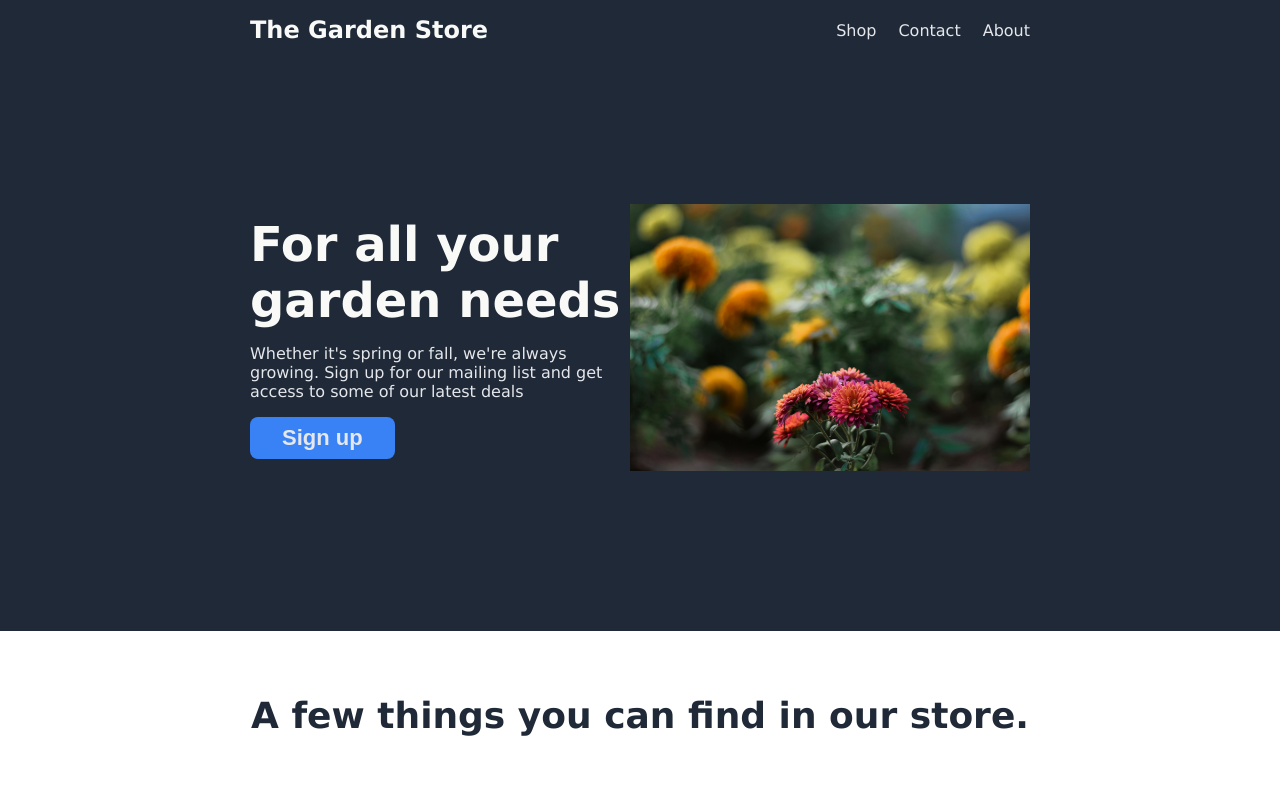
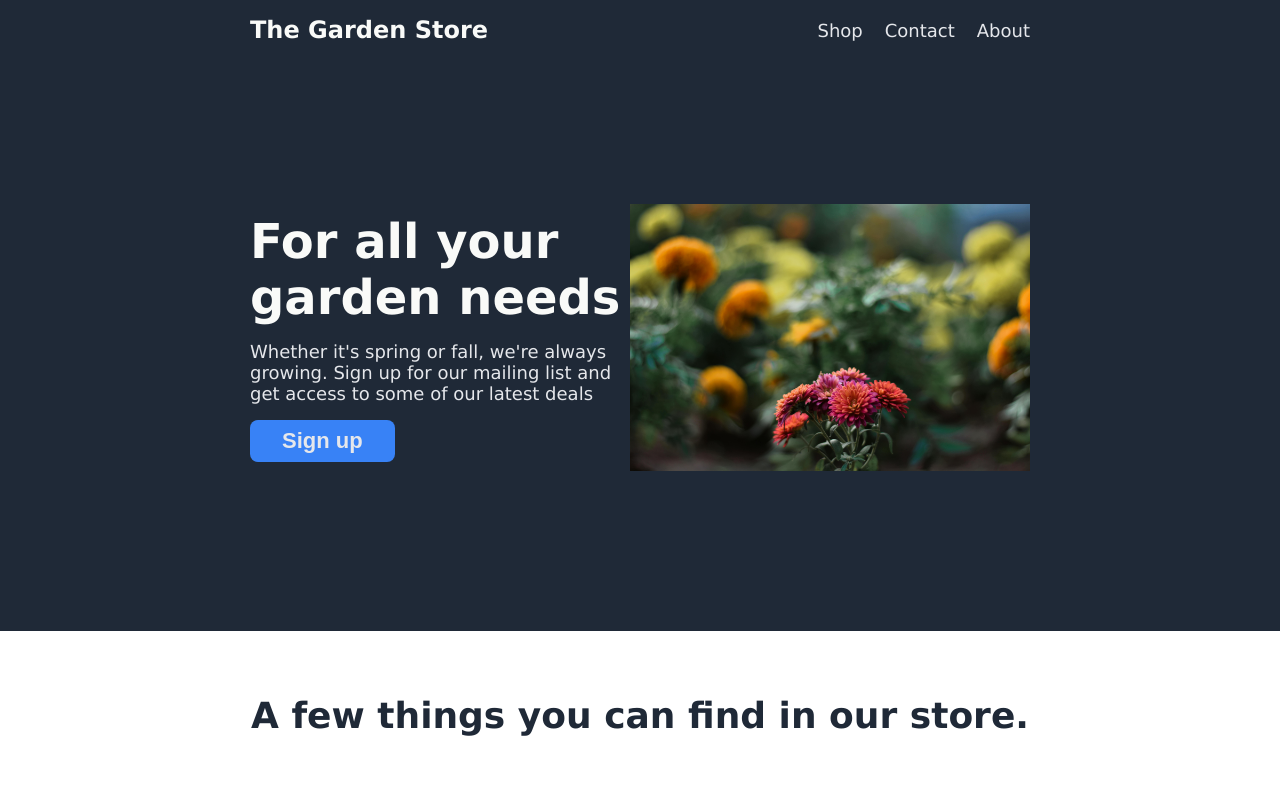
Before and after one commit to jrflynn3/odin-landing-page, a plain HTML site: page index.html in a window 1280 px wide. Shown: the top 797 px of the page. Drawn offline with Linux system fonts and the light colour scheme.

Commit message:
Adjust font sizes

```diff
--- a/CSS/style.css
+++ b/CSS/style.css
@@ -4,6 +4,7 @@
 }
 
 a {
+    font-size: 18px;
     text-decoration: none;
 }
 
@@ -33,7 +34,6 @@ ul {
     align-items: center;
     display: flex;
     justify-content: space-between;
-    /* padding: 0 16px; */
     margin: 16px 250px;
 }
 
@@ -93,6 +93,7 @@ ul {
 }
 
 .intro-subtxt {
+    font-size: 18px;
     padding: 16px 0;
 }
 
```
